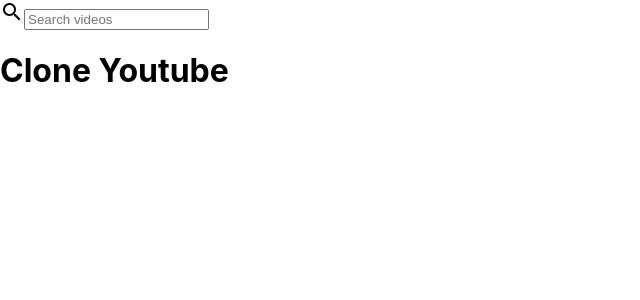
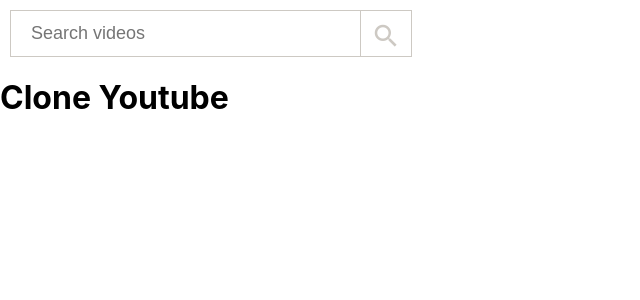
Before and after one commit to JavierPeDe/Youtube-react-clone, a React (Create React App) app: page / in a window 1280 px wide. Shown: the top 300 px of the page, without its empty margins (0-640 px from the left). Built offline with nearby package versions, Linux system fonts and the light colour scheme.

Commit message:
Search Bar component style

```diff
--- a/src/components/SearchBar/index.js
+++ b/src/components/SearchBar/index.js
@@ -1,22 +1,32 @@
-import React, { useState } from 'react'
+import React, { useState } from 'react';
+import './index.scss';
+export const SearchBar = ({ handleFormSubmit }) => {
+  const [textFromSearchBar, setTextFromSearchBar] = useState('');
 
-export const SearchBar = ({handleFormSubmit}) => {
-    const [textFromSearchBar, setTextFromSearchBar] = useState('')
-
-    const handleOnChange = evt => {
-        setTextFromSearchBar(evt.target.value)
-        console.log(textFromSearchBar)
-    }
-    const handleSubmit = evt => {
+  const handleOnChange = (evt) => {
+    setTextFromSearchBar(evt.target.value);
+    console.log(textFromSearchBar);
+  };
+  const handleSubmit = (evt) => {
     evt.preventDefault();
     handleFormSubmit(textFromSearchBar);
-    }
+  };
   return (
     <form onSubmit={handleSubmit}>
-            <div >
-                <i type='submit' className='material-icons'>search</i>
-                <input type='text' onChange={handleOnChange} placeholder='Search videos' />
+      <div className="container-form">
+        <input
+          type="text"
+          onChange={handleOnChange}
+          placeholder="Search videos"
+        />
+        <i
+          type="button"
+          onClick={handleSubmit}
+          className="material-icons style-icon"
+        >
+          search
+        </i>
       </div>
     </form>
-    )
-}
+  );
+};
--- a/src/components/SearchBar/index.scss
+++ b/src/components/SearchBar/index.scss
@@ -1,5 +1,35 @@
+.container-form {
+  margin: 10px;
+  height: 45px;
+  width: 400px;
+  background: #fff;
 
-.container-form{
-    height: 70px;
-    width: 200px;
+  position: relative;
+  border: 1px solid #cdc9c3;
+  input {
+    height: 100%;
+    width: 320px;
+    outline: none;
+    border: none;
+    border-radius: 5px;
+    padding: 0 60px 0 20px;
+    font-size: 18px;
+  }
+  i {
+    height: 100%;
+    width: 50px;
+    line-height: 50px;
+    position: absolute;
+    top: 0;
+    right: 0;
+    text-align: center;
+    font-size: 30px;
+    color: #cdc9c3;
+    background: #fff;
+    cursor: pointer;
+    border-left: 1px solid #cdc9c3;
+  }
+  i:hover {
+    color: #000;
+  }
 }
```
Lines whose indentation alone changed are shown as unchanged.
